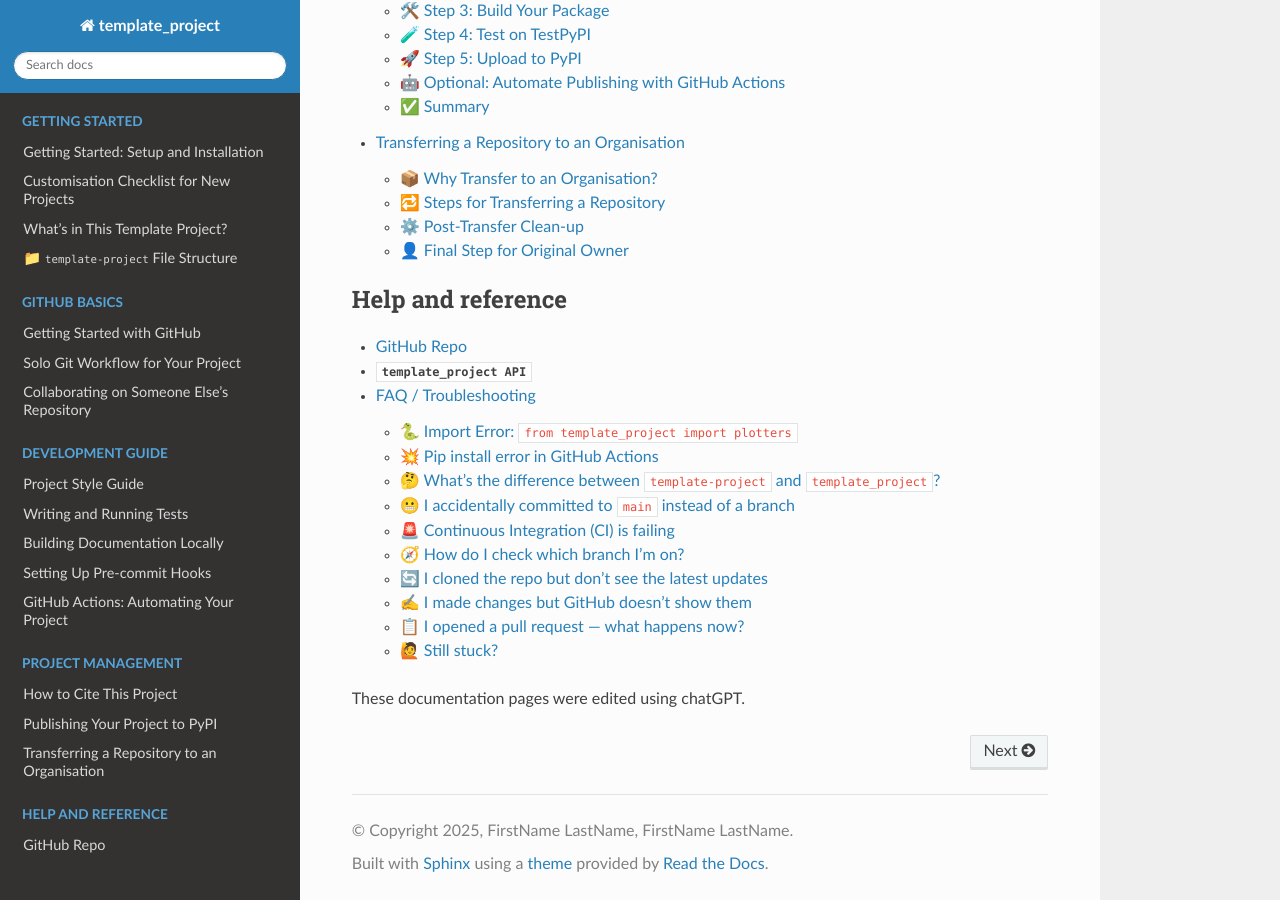
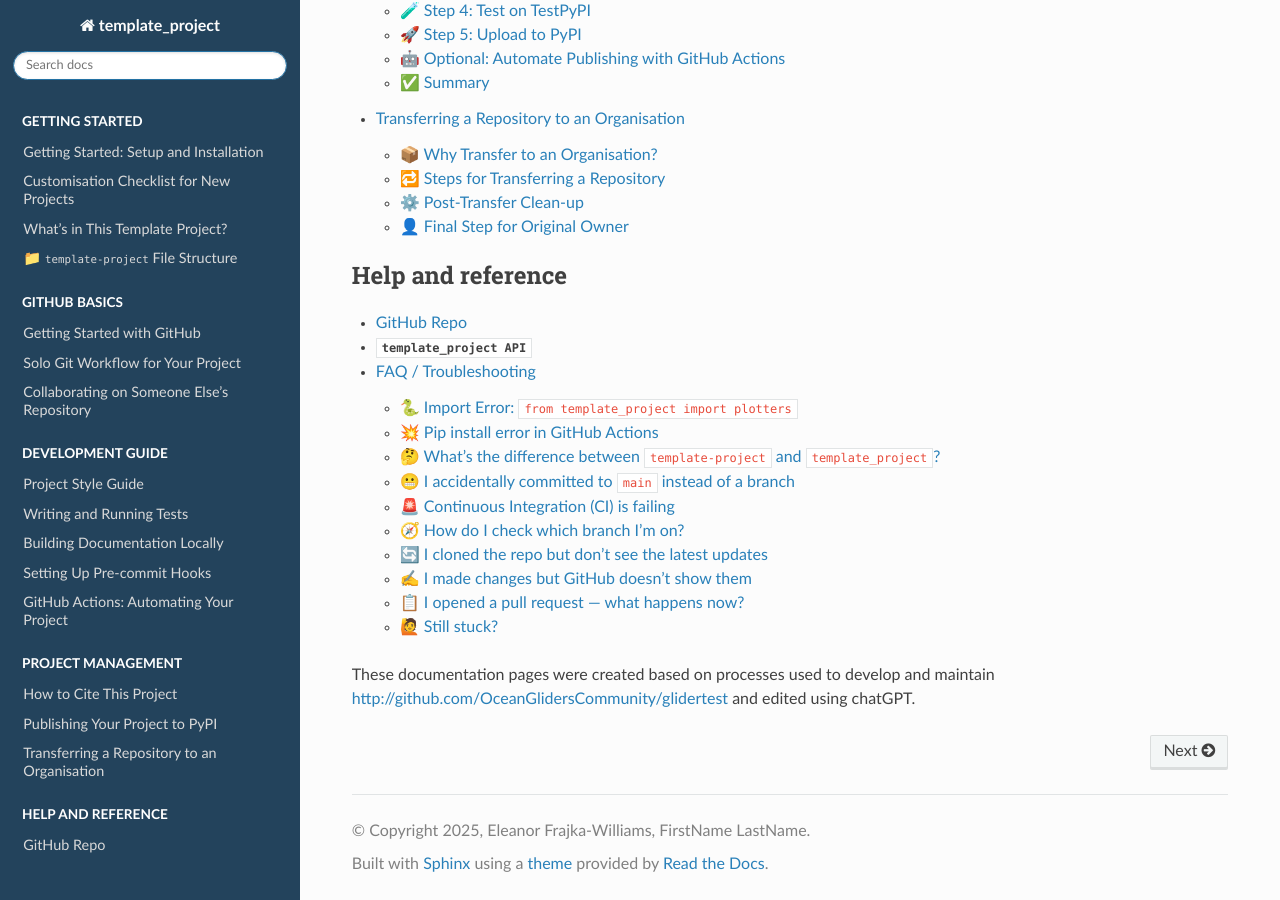
Before and after one commit to eleanorfrajka/template-project, a Sphinx documentation site: the page built from docs/source/index.rst, in a window 1280 px wide and 900 px high, scrolled down 3265 px. Built offline with Sphinx 7.4.7 and the Read the Docs theme 3.1.0, drawn with Linux system fonts in a browser that asks for light colours; pages that are not in the unit, such as notebooks, are missing from menus.

Commit message:
[docs] Activate custom.css

```diff
--- a/docs/source/conf.py
+++ b/docs/source/conf.py
@@ -18,7 +18,7 @@ year = datetime.datetime.now(tz=datetime.timezone.utc).date().year
 
 # General information about the project.
 project = "template_project"
-author = "FirstName LastName, FirstName LastName"
+author = "Eleanor Frajka-Williams, FirstName LastName"
 copyright = f"{year}, {author}"
 release = "v0.0.0"
 
@@ -78,6 +78,9 @@ html_static_path = ["_static"]
 # html_context = {
 #    "css_files": ["_static/css/custom.css"],
 # }
+html_css_files = [
+    "css/custom.css",
+]
 
 # If not '', a 'Last updated on:' timestamp is inserted at every page bottom,
 # using the given strftime format.
--- a/docs/source/index.rst
+++ b/docs/source/index.rst
@@ -7,8 +7,6 @@ Template Project: Documentation Hub
 Welcome to the documentation for the **template-project** — a minimal, modern Python project template designed for research groups and scientific code development.
 
 This template includes tools for testing, documentation, versioning, citation, publishing to PyPI, and more. Whether you're working solo or collaborating in a team, this guide will help you get started and stay consistent.
-
-
 
 .. toctree::
    :maxdepth: 2
@@ -62,4 +60,4 @@ This template includes tools for testing, documentation, versioning, citation, p
    template_project
    faq
 
-These documentation pages were edited using chatGPT.
+These documentation pages were created based on processes used to develop and maintain http://github.com/OceanGlidersCommunity/glidertest and edited using chatGPT.
```
